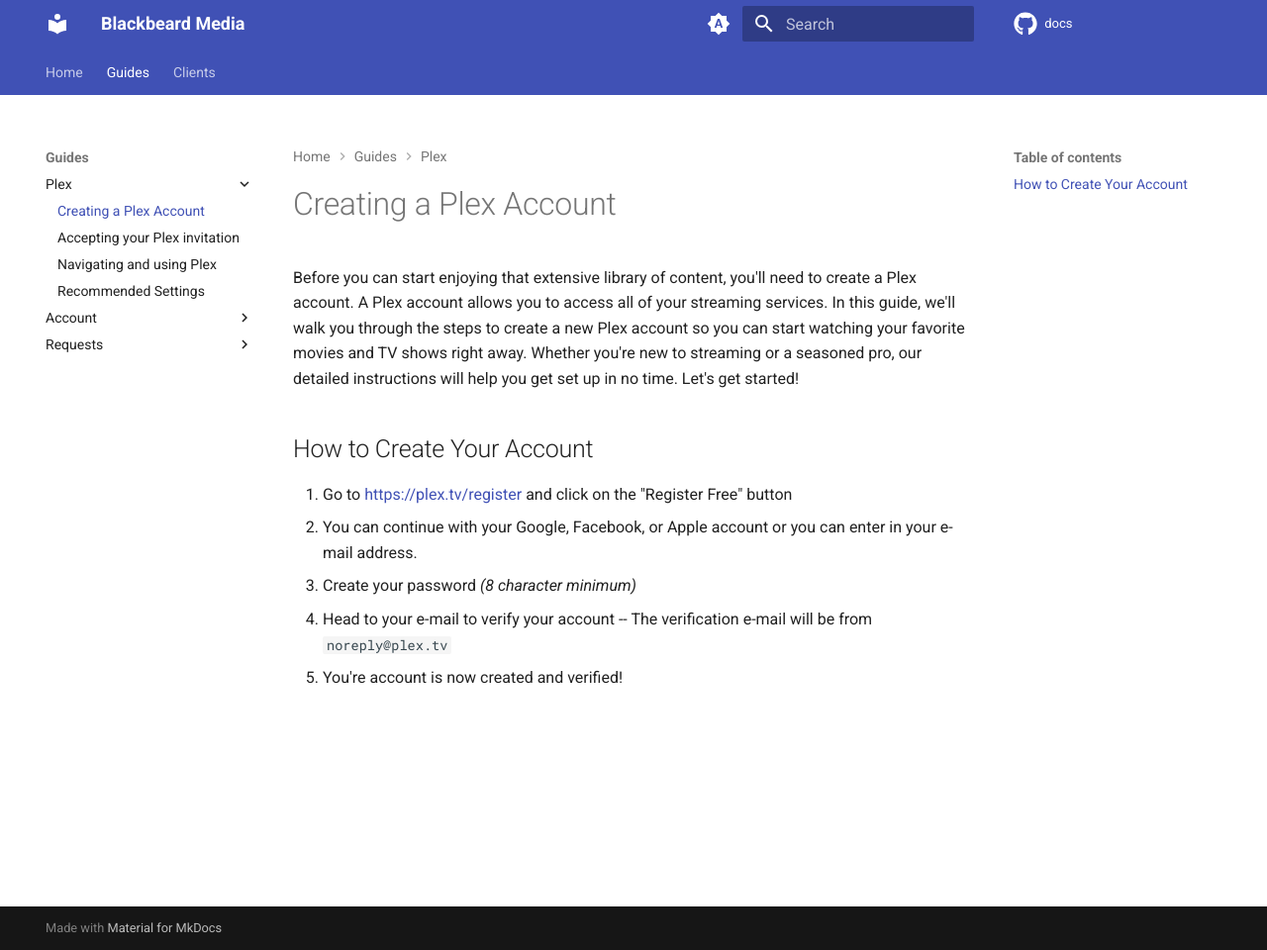
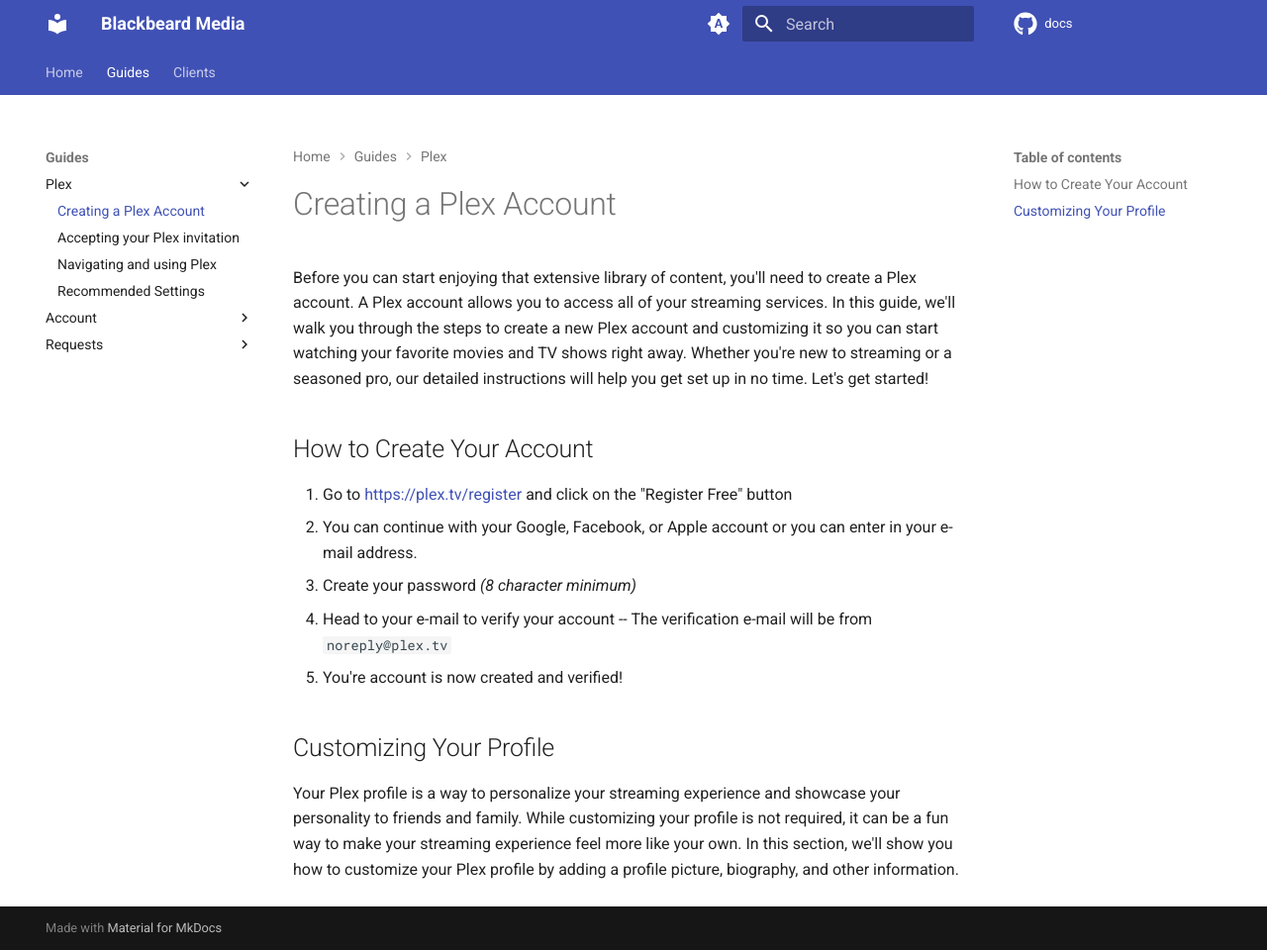
Before and after one commit to neomedia6989/docs-2, an MkDocs documentation site: the page built from docs/guides/plex/creating-an-account.md, in a window 1280 px wide and 960 px high. Shown: the whole window at 99% size. Built offline with MkDocs 1.6.1 and Material for MkDocs 9.7.7, drawn with Linux system fonts in a browser that asks for light colours; comment, search, counter and statistics services are not loaded.

Commit message:
Update creating-an-account.md

```diff
--- a/docs/guides/plex/creating-an-account.md
+++ b/docs/guides/plex/creating-an-account.md
@@ -1,6 +1,6 @@
 # Creating a Plex Account
 
-Before you can start enjoying that extensive library of content, you'll need to create a Plex account. A Plex account allows you to access all of your streaming services. In this guide, we'll walk you through the steps to create a new Plex account so you can start watching your favorite movies and TV shows right away. Whether you're new to streaming or a seasoned pro, our detailed instructions will help you get set up in no time. Let's get started!
+Before you can start enjoying that extensive library of content, you'll need to create a Plex account. A Plex account allows you to access all of your streaming services. In this guide, we'll walk you through the steps to create a new Plex account and customizing it so you can start watching your favorite movies and TV shows right away. Whether you're new to streaming or a seasoned pro, our detailed instructions will help you get set up in no time. Let's get started!
 
 ## How to Create Your Account
 
@@ -9,3 +9,7 @@
 3. Create your password *(8 character minimum)*
 4. Head to your e-mail to verify your account -- The verification e-mail will be from `noreply@plex.tv`
 5. You're account is now created and verified!
+
+## Customizing Your Profile
+
+Your Plex profile is a way to personalize your streaming experience and showcase your personality to friends and family. While customizing your profile is not required, it can be a fun way to make your streaming experience feel more like your own. In this section, we'll show you how to customize your Plex profile by adding a profile picture, biography, and other information.
```
